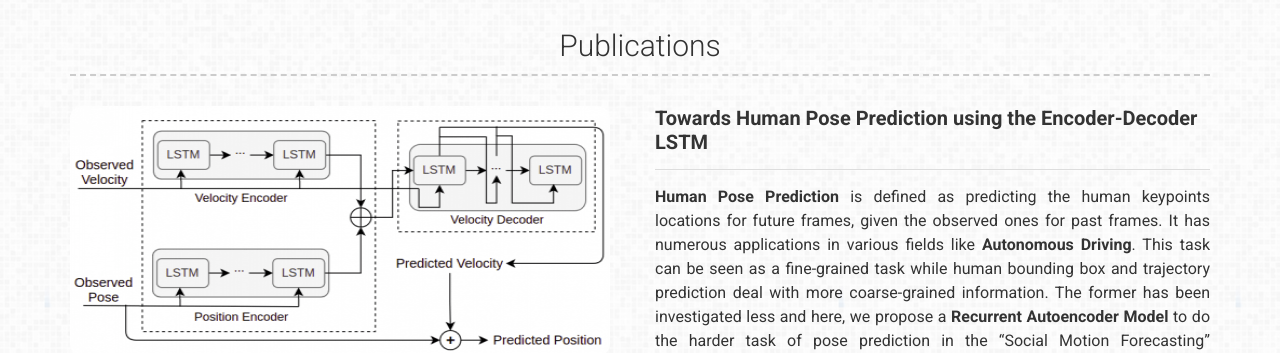
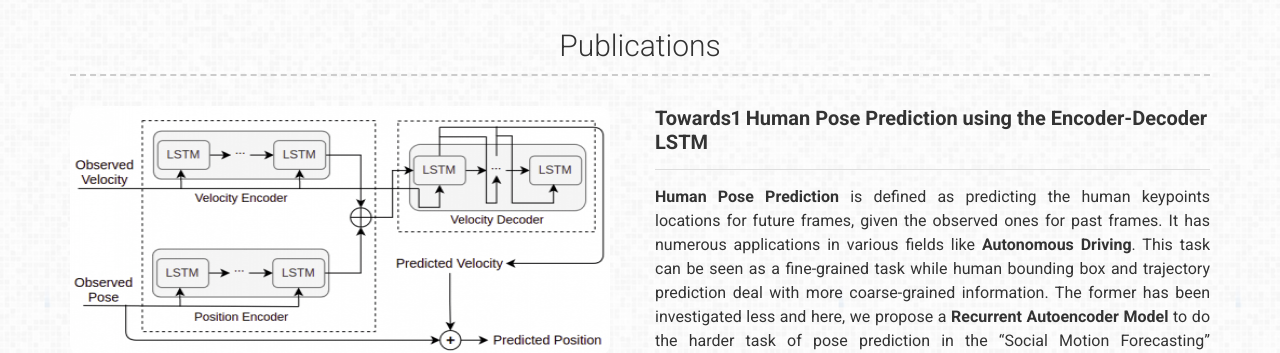
Before and after one commit to Armin-Saadat/Armin-Saadat.github.io, a Jekyll site: the page built from index.md, in a window 1280 px wide and 1400 px high, scrolled down 377 px. Shown: the part 154-507 px from the top of the window. Built offline with Jekyll 4.4.1, drawn with Linux system fonts in a browser that asks for light colours; a style sheet for code colours, icons or effects is not loaded; some of the changed text lies outside the part shown.

Commit message:
edit publications

```diff
--- a/_data/projects.yml
+++ b/_data/projects.yml
@@ -1,7 +1,7 @@
 - name: Posepred_Method
   image: images/somof_method.png
   description: |
-    ## **Towards Human Pose Prediction using the Encoder-Decoder LSTM**
+    ## **Towards1 Human Pose Prediction using the Encoder-Decoder LSTM**
 
     ---
 
--- a/_data/publications.yml
+++ b/_data/publications.yml
@@ -1,5 +1,5 @@
 - name: 3DPose_Method
-  image: images/somof_method.png
+  image: images/3D_pose.png
   description: |
     ## **3D Human Pose Prediction: Where Do Simple Approaches Stand?**
 
```
Also changed, not shown: images/3D_pose.png (added).
